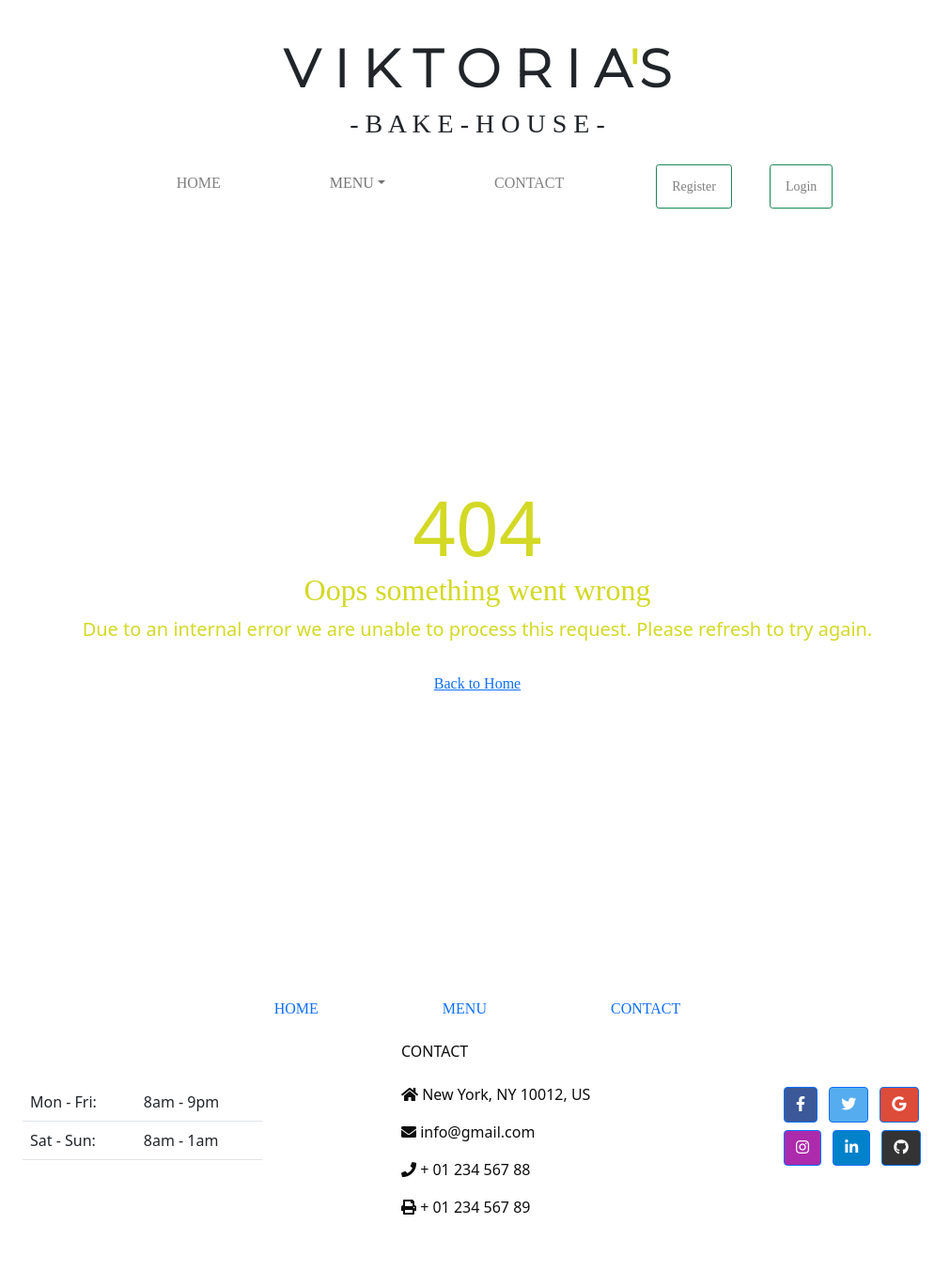
After one commit to Christoph33one/viks-bakery, a Django app: template templates/500.html in a window 1280 px wide. The commit adds this page. Shown: the whole page at 94% size, without its empty margins (132-1143 px from the left). Run offline with Django 3.2, Linux system fonts and the light colour scheme; the template is opened without the code that fills it, so the values that code supplies are empty; some libraries are stand-ins or nearby versions.

Commit message:
addedd 404 and 500 error pages. need to finish

```diff
--- a/contact/models.py
+++ b/contact/models.py
@@ -6,6 +6,8 @@ class Contact(models.Model):
     name = models.CharField(max_length=50)
     email = models.EmailField()
     message = models.TextField()
+    approved = models.BooleanField(default=False)
+    not_approved = models.BooleanField(default=False)
     created_on = models.DateTimeField(auto_now_add=True, null=True)
 
     def __str__(self):
--- a/static/css/style.css
+++ b/static/css/style.css
@@ -60,20 +60,6 @@ button {
 
 
 /* -----------------------------------------FOOTER------------*/
-/* .footer-container {
-    margin-top: 15px;
-    background-color: #BFBFBF;
-}
-.nav-link {
-    color: black;
-}
-.nav-link:hover {
-    color: #ffffff;
-}
-.media-item, i {
-    font-size: 30px;
-    padding: 2px;
-} */
 
 .footer-container{
     background-color: #ffff
@@ -100,10 +86,7 @@ button {
     position: relative;
 }
 /* -----------------------------------------RESTAURANT SECTION------------*/
-/* .card-container {
-    /* margin-left: 50px; */
 
-/* } */
 .card {
     display: inline-block;
 }
@@ -141,3 +124,18 @@ button {
     font-family:  Montserrat;
     color: #0D0D0D;
 }
+
+
+/* -----------------------------------------404 ERROR PAGE------------*/
+
+.page-wrap-400 {
+    min-height: 100vh;
+    color: #BFBFBF;
+}
+/* -----------------------------------------500 ERROR PAGE------------*/
+
+
+.page-wrap-500 {
+    min-height: 100vh;
+    color: #D3D925;
+}
--- /dev/null
+++ b/templates/500.html
@@ -0,0 +1,20 @@
+{% extends 'base.html' %}
+
+{% block content %}
+
+<!-- 404 error page -->
+<div class="page-wrap-500 d-flex flex-row align-items-center">
+    <div class="container">
+        <div class="row justify-content-center">
+            <div class="col-md-12 text-center">
+                <span class="display-1 d-block">404</span>
+                <h2>Oops something went wrong</h2>
+                <div class="mb-4 lead">Due to an internal error we are unable to process this request. Please refresh to try again.</div>
+                <a href="{% url 'index' %}" class="btn btn-link">Back to Home</a>
+            </div>
+        </div>
+    </div>
+</div>
+
+
+{% endblock %}
```
Also changed, not shown: contact/admin.py (+6 -1 lines), contact/forms.py (+11 -21 lines), contact/views.py (+14 -3 lines), templates/404.html (added, +19 -0 lines), templates/contact.html (+5 -4 lines), contact/migrations/0005_auto_20230207_1559.py (added), menus/migrations/0011_alter_cheesecakes_cake_selections.py (added), menus/migrations/0012_alter_cheesecakes_cake_selections.py (added), menus/migrations/0013_alter_cheesecakes_cake_selections.py (added).
